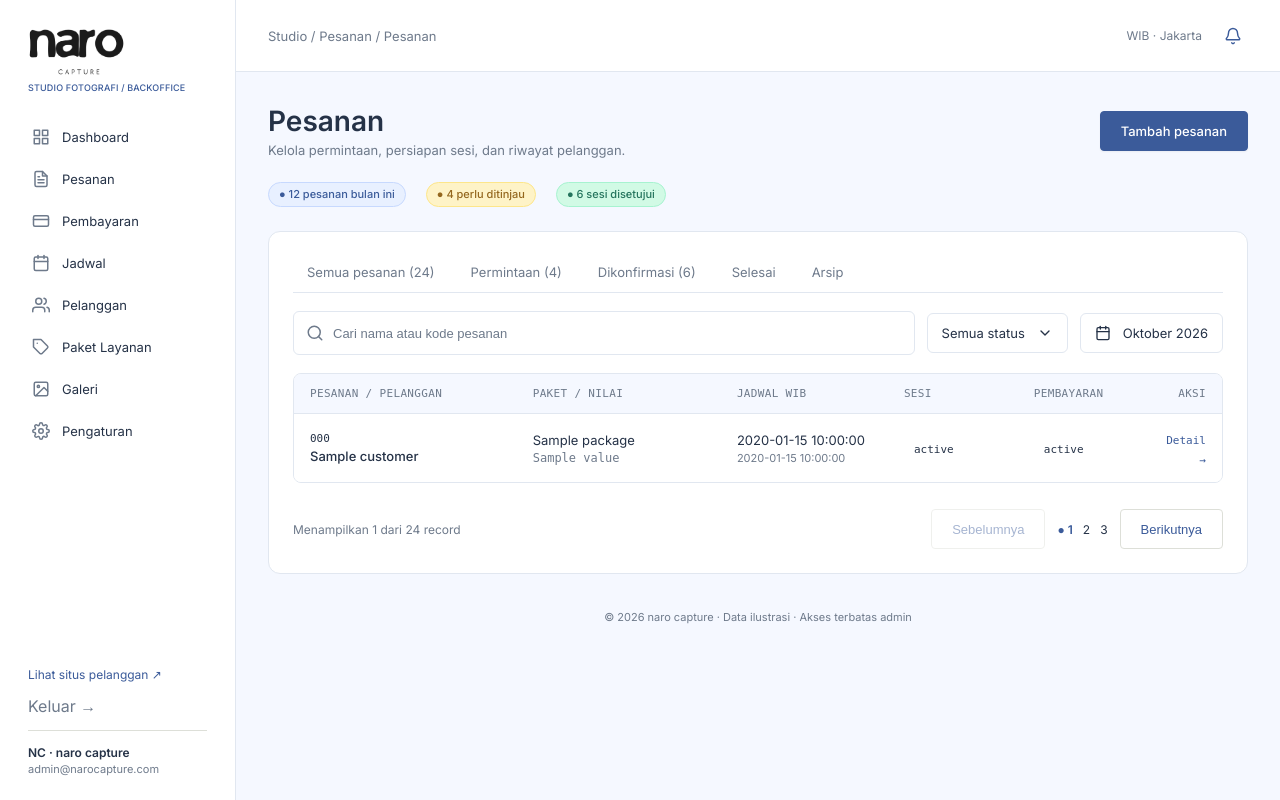
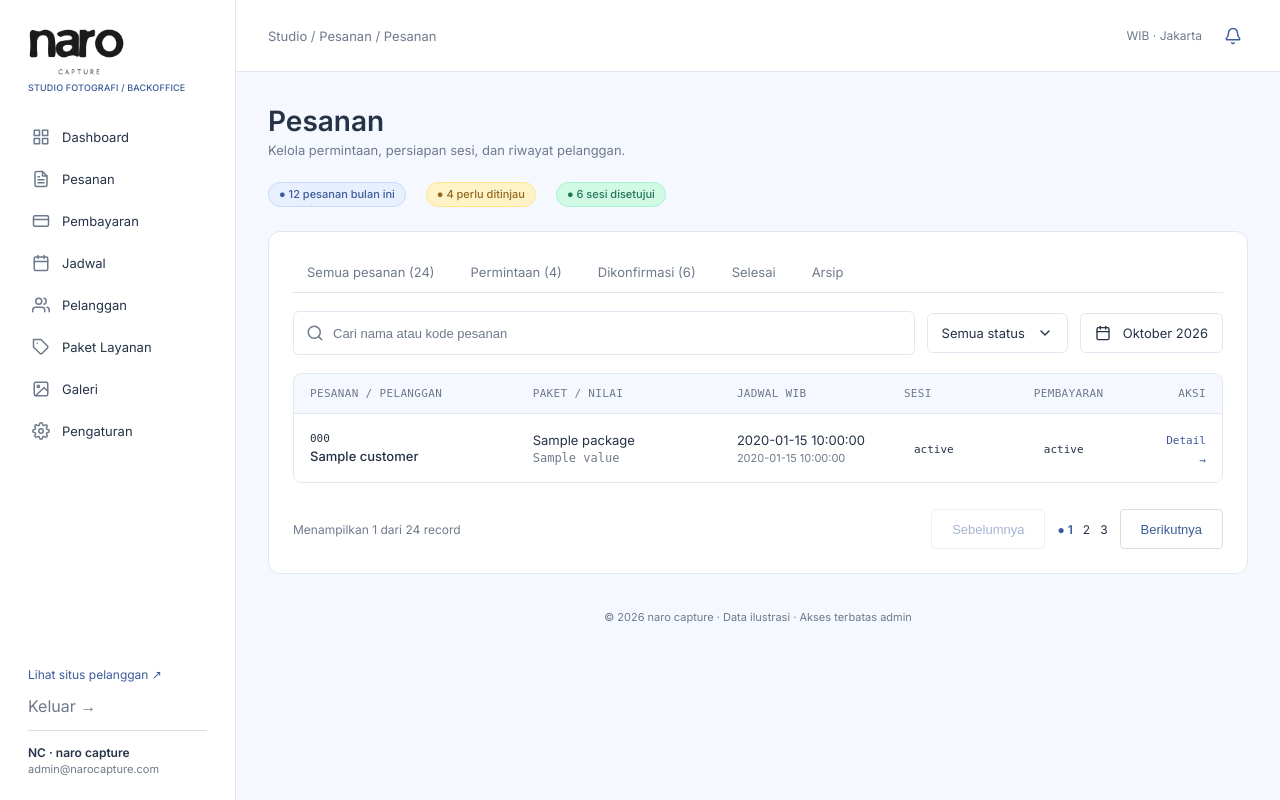
Before and after one commit to alipratama24/Projek-UT, a Laravel app: template resources/views/admin/pesanan.blade.php in a window 1280 px wide. Run offline with Laravel 12, Linux system fonts and the light colour scheme; the template is opened without the code that fills it: most values are stand-ins (such as "Sample title", 1, 10 or a date in 2020).

Commit message:
style(admin): remove 'Tambah pesanan' button from admin pesanan page

```diff
--- a/resources/views/admin/pesanan.blade.php
+++ b/resources/views/admin/pesanan.blade.php
@@ -10,9 +10,6 @@
             <h1 class="admin-page-title">Pesanan</h1>
             <p class="admin-page-subtitle">Kelola permintaan, persiapan sesi, dan riwayat pelanggan.</p>
         </div>
-        <a href="{{ route('pemesanan') }}" target="_blank" class="admin-btn-primary">
-            Tambah pesanan
-        </a>
     </div>
 
     {{-- BARIS KONTEN METRIK STATUS (FIGMA 141:1046) --}}
```
